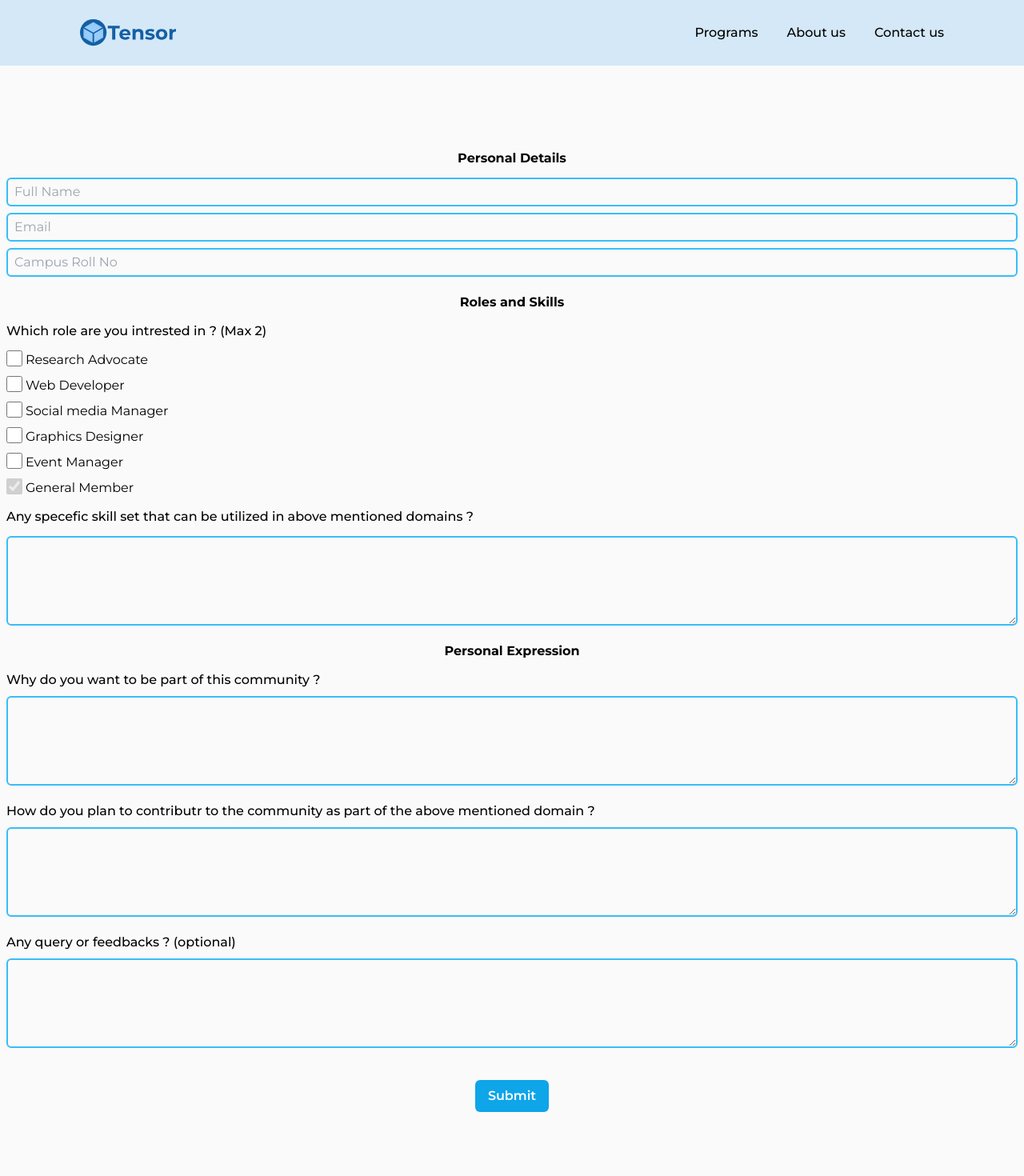
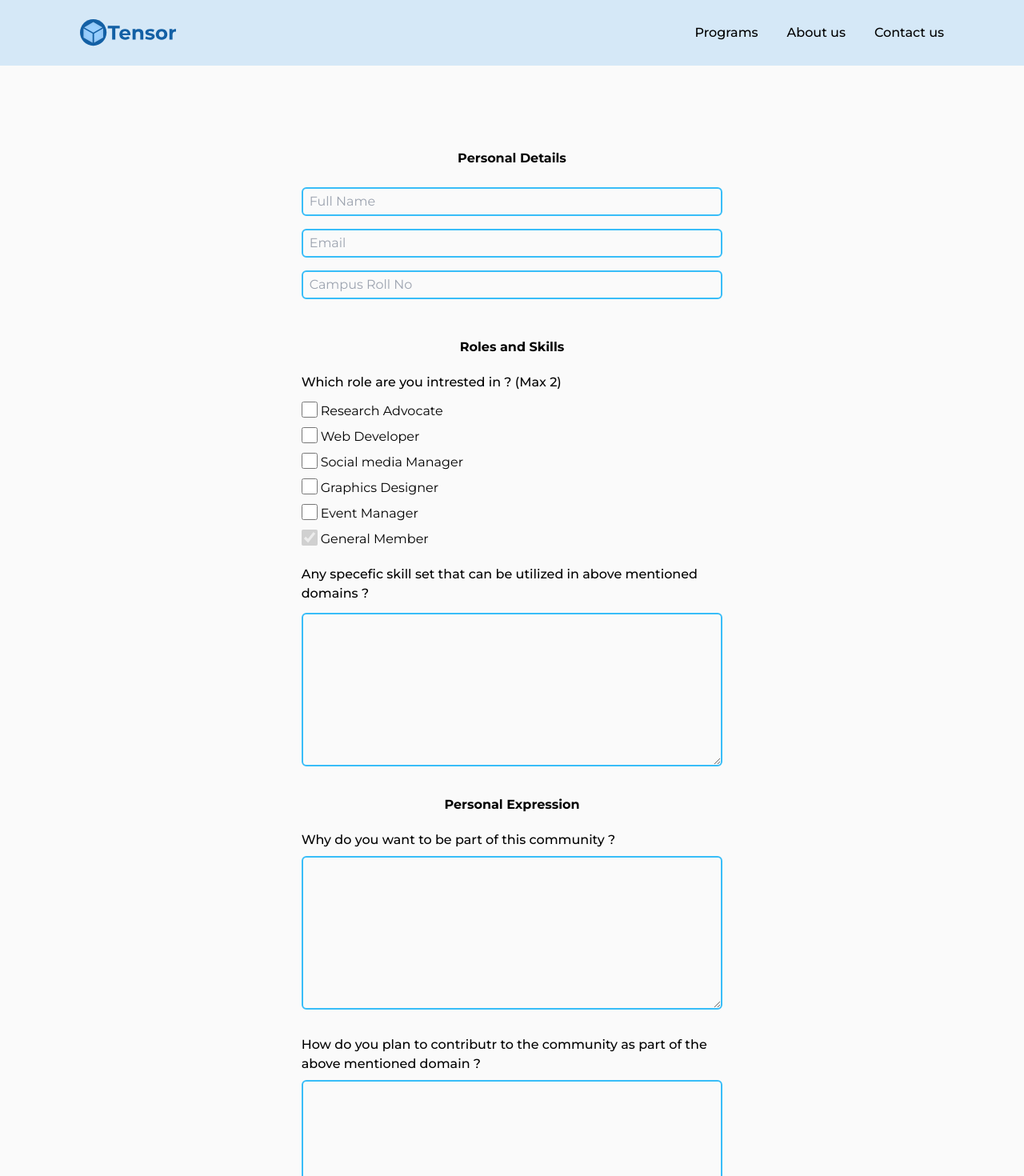
Before and after one commit to tensor-ioe/tensor-website, a React (Create React App) app: page /apply in a window 1280 px wide. Shown: the top 1470 px of the page at 80% size. Before the commit the page ends 1406 px from the top, so only its background shows below. Built offline with nearby package versions, Linux system fonts and the light colour scheme.

Commit message:
updating responsiveness

```diff
--- a/src/components/applyForm/ApplyForm.jsx
+++ b/src/components/applyForm/ApplyForm.jsx
@@ -37,9 +37,16 @@ const ApplyForm = () => {
   };
   return (
     <>
-      <form action="submit" onSubmit={handleSubmitForm}>
-        <div className="mt-4 mb-4 flex flex-col">
-          <label className=" mb-2 text-center font-bold" htmlFor="title">
+      <form
+        action="submit"
+        onSubmit={handleSubmitForm}
+        className=" md:w-3/5 lg:w-5/12 self-center "
+      >
+        <div className="mt-4 mb-4 flex flex-col md:mb-8 lg:mb-10">
+          <label
+            className=" mb-2 md:mb-4 text-center font-bold"
+            htmlFor="title"
+          >
             Personal Details
           </label>
           <input
@@ -49,7 +56,7 @@ const ApplyForm = () => {
             onChange={(e) => {
               setName(e.target.value);
             }}
-            className=" w-full py-1 my-1 px-2 outline-none bg-inherit border-solid border-2 border-sky-400 rounded-md"
+            className=" w-full py-1 my-2 px-2 outline-none bg-inherit border-solid border-2 border-sky-400 rounded-md"
             required
           />
           <input
@@ -59,7 +66,7 @@ const ApplyForm = () => {
             onChange={(e) => {
               setEmail(e.target.value);
             }}
-            className=" w-full py-1 my-1 px-2 outline-none bg-inherit border-solid border-2 border-sky-400 rounded-md"
+            className=" w-full py-1 my-2 px-2 outline-none bg-inherit border-solid border-2 border-sky-400 rounded-md"
             required
           />
           <input
@@ -69,12 +76,15 @@ const ApplyForm = () => {
             onChange={(e) => {
               setRollNo(e.target.value);
             }}
-            className=" w-full py-1 my-1 px-2 outline-none bg-inherit border-solid border-2 border-sky-400 rounded-md"
+            className=" w-full py-1 my-2 px-2 outline-none bg-inherit border-solid border-2 border-sky-400 rounded-md"
             required
           />
         </div>
         <div className="mt-3 mb-4 flex flex-col">
-          <label className=" mb-2 text-center font-bold" htmlFor="title">
+          <label
+            className=" mb-2 text-center font-bold md:mb-4"
+            htmlFor="title"
+          >
             Roles and Skills
           </label>
           <label
@@ -151,7 +161,10 @@ const ApplyForm = () => {
               General Member
             </label>
           </span>
-          <label htmlFor="question1" className=" my-2 text-left font-medium">
+          <label
+            htmlFor="question1"
+            className=" my-2 md:mt-4 text-left font-medium"
+          >
             Any specefic skill set that can be utilized in above mentioned
             domains ?
           </label>
@@ -162,18 +175,18 @@ const ApplyForm = () => {
             onChange={(e) => {
               setQuestion1(e.target.value);
             }}
-            className=" w-full mt-1 h-28 py-1 my-1 px-2 outline-none bg-inherit border-solid border-2 border-sky-400 rounded-md"
+            className=" w-full mt-1 h-28 md:h-32 lg:h-48 py-1 my-1 px-2 outline-none bg-inherit border-solid border-2 border-sky-400 rounded-md"
             required
           ></textarea>
         </div>
         <div className="mt-4 mb-4 flex flex-col">
           <label
-            className=" mb-2 text-center font-bold"
+            className=" mb-2 md:mb-4 md:mt-4 text-center font-bold"
             htmlFor="personalDetails"
           >
             Personal Expression
           </label>
-          <label htmlFor="question2" className=" text-left mt-1 font-medium">
+          <label htmlFor="question2" className=" text-left mt-1  font-medium">
             Why do you want to be part of this community ?
           </label>
           <textarea
@@ -183,11 +196,14 @@ const ApplyForm = () => {
             onChange={(e) => {
               setQuestion2(e.target.value);
             }}
-            className=" w-full mt-2 mb-4 h-28 py-1 px-2 outline-none bg-inherit border-solid border-2 border-sky-400 rounded-md"
+            className=" w-full mt-2 mb-4 h-28 md:h-32 lg:h-48 py-1 px-2 outline-none bg-inherit border-solid border-2 border-sky-400 rounded-md"
             required
           ></textarea>
 
-          <label htmlFor="question1" className=" text-left mt-1 font-medium">
+          <label
+            htmlFor="question1"
+            className=" text-left mt-1 md:mt-4 font-medium"
+          >
             How do you plan to contributr to the community as part of the above
             mentioned domain ?
           </label>
@@ -198,10 +214,13 @@ const ApplyForm = () => {
             onChange={(e) => {
               setQuestion3(e.target.value);
             }}
-            className=" w-full h-28 mt-2 mb-4 py-1 px-2 outline-none bg-inherit border-solid border-2 border-sky-400 rounded-md"
+            className=" w-full h-28 md:h-32 lg:h-48 mt-2 mb-4 py-1 px-2 outline-none bg-inherit border-solid border-2 border-sky-400 rounded-md"
             required
           ></textarea>
-          <label htmlFor="feedback" className=" text-left mt-1 font-medium">
+          <label
+            htmlFor="feedback"
+            className=" text-left mt-1 md:mt-4 font-medium"
+          >
             Any query or feedbacks ? (optional)
           </label>
           <textarea
@@ -211,12 +230,12 @@ const ApplyForm = () => {
             onChange={(e) => {
               setFeedbacks(e.target.value);
             }}
-            className=" w-full h-28 mt-2 mb-4 py-1 px-2 outline-none bg-inherit border-solid border-2 border-sky-400 rounded-md"
+            className=" w-full h-28 md:h-32 lg:h-48 mt-2 mb-4 py-1 px-2 outline-none bg-inherit border-solid border-2 border-sky-400 rounded-md"
           ></textarea>
         </div>
         <button
           type="submit"
-          className="m-2 px-4 py-2 rounded-md font-semibold text-white bg-sky-500 hover:bg-sky-700 cursor-pointer"
+          className="m-2 px-4 md:px-10 py-2 rounded-md font-semibold text-white bg-sky-500 hover:bg-sky-700 cursor-pointer"
         >
           Submit
         </button>
```
